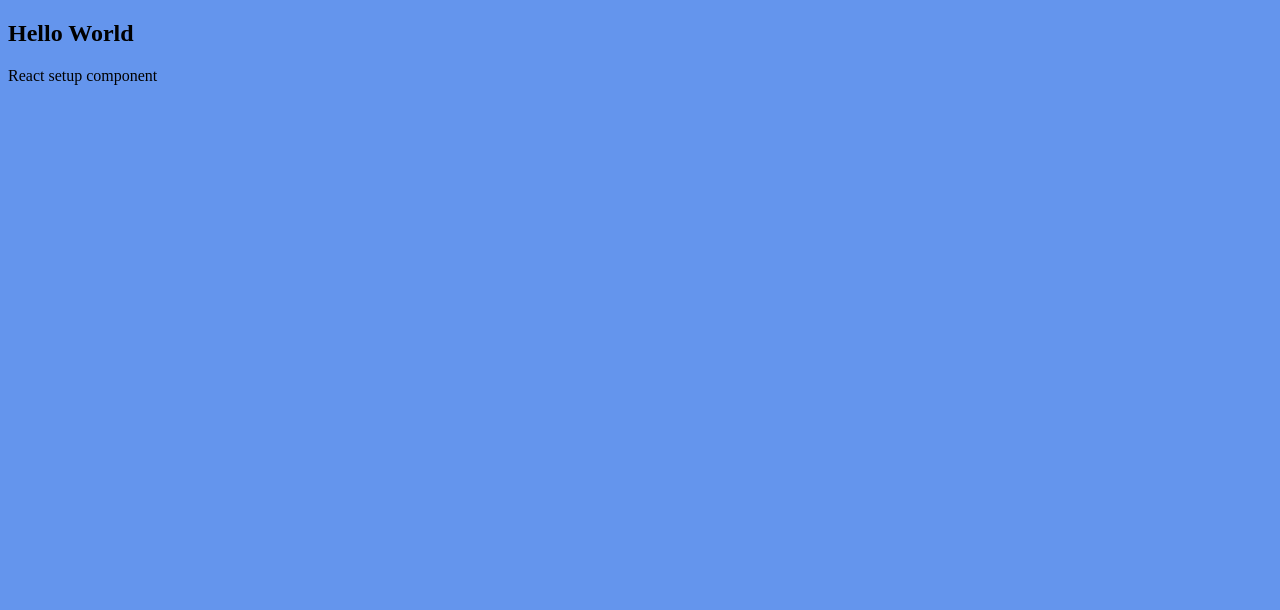
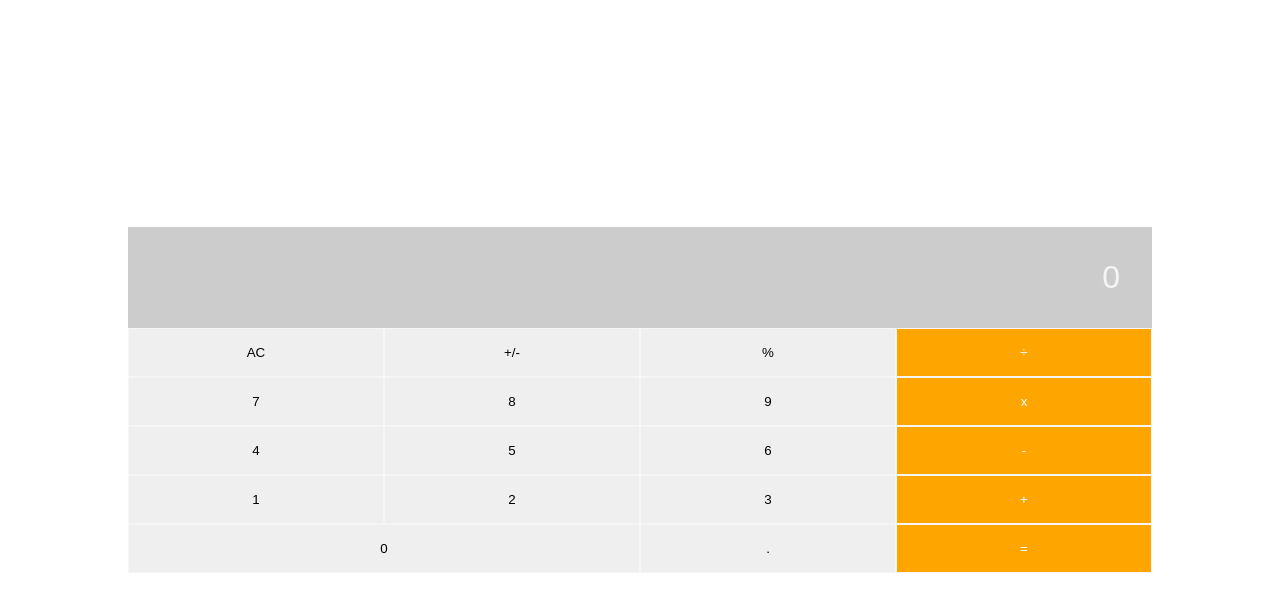
Before and after one commit to aradradev/math-magicians, a React (Create React App) app: page / in a window 1280 px wide. Shown: the top 610 px of the page. Built offline with nearby package versions, Linux system fonts and the light colour scheme.

Commit message:
Add components Calculator js

```diff
--- a/package.json
+++ b/package.json
@@ -6,6 +6,7 @@
     "@testing-library/jest-dom": "^5.16.5",
     "@testing-library/react": "^13.4.0",
     "@testing-library/user-event": "^13.5.0",
+    "prop-types": "^15.8.1",
     "react": "^18.2.0",
     "react-dom": "^18.2.0",
     "react-scripts": "^5.0.1",
--- /dev/null
+++ b/src/App.js
@@ -0,0 +1,9 @@
+import React from 'react';
+import Calculator from './components/Calculator';
+
+const App = () => (
+  <div className="section">
+    <Calculator />
+  </div>
+);
+export default App;
--- /dev/null
+++ b/src/components/Calculator.js
@@ -0,0 +1,49 @@
+import React from 'react';
+
+const operatorSigns = ['÷', 'x', '-', '+', '='];
+// eslint-disable-next-line react/prop-types
+const Button = ({ label }) => {
+  const isOperator = operatorSigns.includes(label);
+  const buttonClass = isOperator ? 'operatorButton' : '';
+  const buttonWidth = label === '0' ? 'doubleWidthButton' : '';
+
+  return (
+    <button className={`${buttonClass} ${buttonWidth}`} type="button">
+      {label}
+    </button>
+  );
+};
+
+const Calculator = () => (
+  <div className="calculator">
+    <div className="display">0</div>
+
+    <div className="buttons">
+      <Button label="AC" />
+      <Button label="+/-" />
+      <Button label="%" />
+      <Button label="÷" />
+
+      <Button label="7" />
+      <Button label="8" />
+      <Button label="9" />
+      <Button label="x" />
+
+      <Button label="4" />
+      <Button label="5" />
+      <Button label="6" />
+      <Button label="-" />
+
+      <Button label="1" />
+      <Button label="2" />
+      <Button label="3" />
+      <Button label="+" />
+
+      <Button label="0" />
+      <Button label="." />
+      <Button label="=" />
+    </div>
+  </div>
+);
+
+export default Calculator;
--- a/src/index.css
+++ b/src/index.css
@@ -1,3 +1,68 @@
+@import url('https://fonts.googleapis.com/css2?family=Montserrat:wght@400;500;600&family=Open+Sans:wght@300;400;500&display=swap');
+* {
+  margin: 0;
+  padding: 0;
+  box-sizing: border-box;
+}
+
 body {
-  background-color: cornflowerblue;
+  font-family: 'Source Sans Pro', sans-serif;
+  font-size: 22px;
+  min-height: 100vh;
+  max-width: 1200px;
+  min-width: 90vw;
+  margin: 0 auto;
+  display: flex;
+  justify-content: center;
+  align-items: center;
 }
+
+.calculator {
+  font-size: 2rem;
+  max-width: 500px;
+  min-width: 80vw;
+  margin: 0 auto;
+}
+
+.display {
+  background-color: #ccc;
+  padding: 2rem;
+  text-align: right;
+  color: #f5f5f5;
+}
+
+.buttons {
+  font-size: 2rem;
+  font-weight: bold;
+  border: none;
+  outline: none;
+  display: grid;
+  grid-template-columns: repeat(4, 1fr);
+}
+
+button {
+  padding: 1rem;
+  border: 1px solid #f5f5f5;
+  outline: none;
+  transition: 0.7s;
+}
+
+button:hover {
+  cursor: pointer;
+  background-color: aqua;
+  color: #0f0b0b;
+}
+
+.operatorButton {
+  color: white;
+  background-color: orange;
+}
+
+.operatorButton:hover {
+  background-color: #f5f5f5;
+  color: orange;
+}
+
+.doubleWidthButton {
+  grid-column: span 2;
+}
--- a/src/index.js
+++ b/src/index.js
@@ -1,19 +1,9 @@
 import React from 'react';
 import ReactDOM from 'react-dom/client';
+import App from './App';
 import './index.css';
 
-const Main = () => <Section />;
-
-const Section = () => (
-  <div>
-    <Greeting />
-    <Paragraph />
-  </div>
-);
-
-const Greeting = () => <h2>Hello World</h2>;
-
-const Paragraph = () => <p>React setup component</p>;
+const Main = () => <App />;
 
 const root = ReactDOM.createRoot(document.getElementById('root'));
 root.render(<Main />);
```
Also changed, not shown: 1 other file (tests, documents, lock files or other folders).
